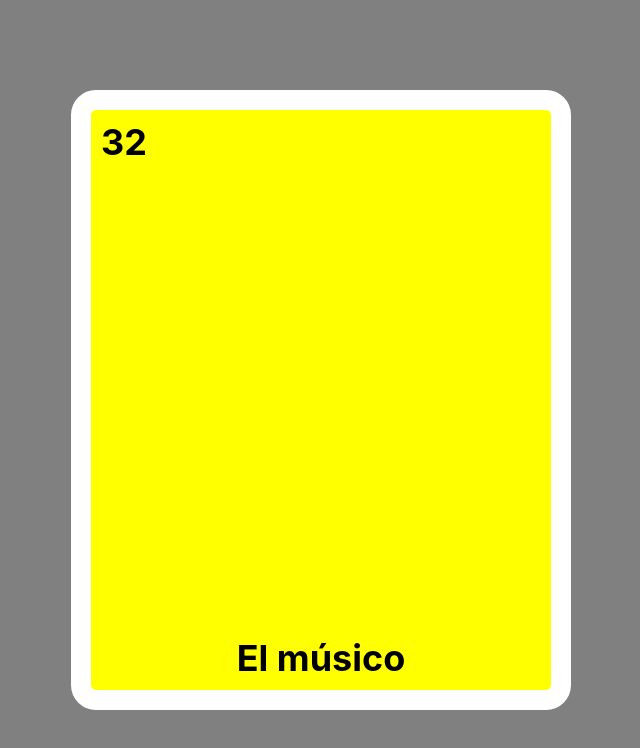
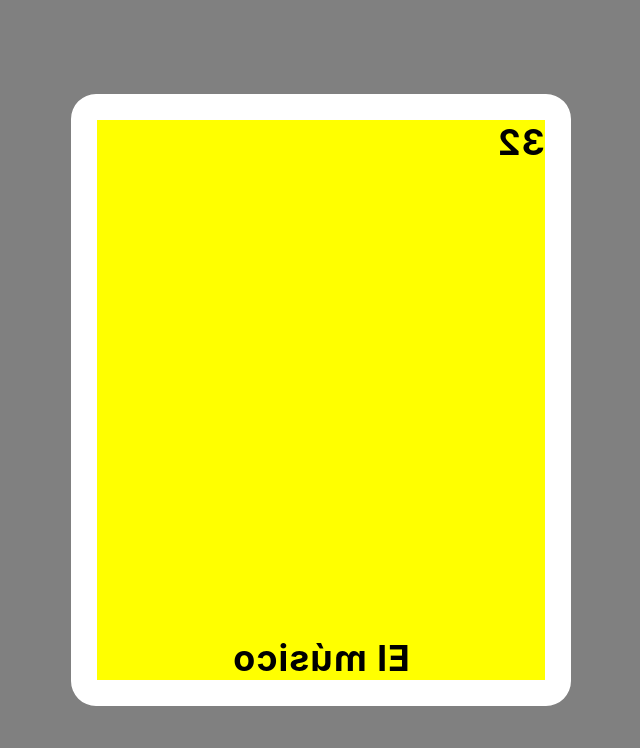
Before and after one commit to Iannacus/loteriaMexicana, a React (Create React App) app: page / in a window 1280 px wide. Shown: the top 748 px of the page, without its empty margins (319-959 px from the left). Built offline with nearby package versions, Linux system fonts and the light colour scheme.

Commit message:
se crea carta con dos caras y se anima el volteo

```diff
--- a/src/App.css
+++ b/src/App.css
@@ -1,3 +1,8 @@
 body {
   background-color: gray;
 }
+
+.App {
+  display: flex;
+  justify-content: flex-start;
+}
--- a/src/App.js
+++ b/src/App.js
@@ -8,9 +8,14 @@ function App() {
   const [arrayIndex, setArrayIndex] = useState(0);
   const [shuffleDeck, setShuffleDeck] = useState([]);
   const [showCards, setShowCards] = useState(false);
+
+
   const updateCard = () => {
-    console.log('actualizando a: ', arrayIndex + 1)
+    console.log('actualizando a: ', arrayIndex + 1);
+    if(arrayIndex <= 52)
       setArrayIndex(Number(arrayIndex) + 1);
+    else
+      setShowCards(false);
   }
 
   const getRandom = (cardsRemaining) => {
@@ -44,9 +49,7 @@ function App() {
             next={updateCard}
           />
         : null
-
       }
-
     </div>
   );
 }
--- a/src/components/Card.js
+++ b/src/components/Card.js
@@ -1,9 +1,9 @@
-import React from 'react';
+import React, { useState } from 'react';
 import styled from 'styled-components';
+import cover from '../imgs/backcard.jpg';
 
 const CardContainer =  styled.div`
   width: 90%;
-  background: gray;
   height: 100vh;
   margin: auto;
   display: flex;
@@ -12,21 +12,49 @@ const CardContainer =  styled.div`
   @media (min-width: 769px) {
     width: 500px;
   }
+  transition: 1s ease-in-out;
+  transform-style: preserve-3d;
+  perspective: 600px;
+  transform: ${(props) => props.trans || ''};
 `;
 
 const CardContent = styled.div`
-  background: yellow;
-  border: 20px solid white;
+  position: relative;
+  border: 26px solid white;
   width: 100%;
   height: 70%;
   border-radius: 25px;
-  padding: 10px;
+  display: flex;
+  flex-direction: column;
+  justify-content: space-between;
+
+`;
+
+const FrontContent = styled.div`
+  position: absolute;
+  transform: rotateY(180deg);
+  background-color: yellow;
+  width: 100%;
+  height: 100%;
+  margin: 0;
   display: flex;
   flex-direction: column;
   justify-content: space-between;
 `;
 
+const BackContent = styled.div`
+  position: absolute;
+  background-image: url(${cover});
+  background-size: cover;
+  background-position: center center;
+  width: 100%;
+  height: 100%;
+  margin: 0;
+`;
+
 const CardText = styled.p`
+transition: 1s ease-in-out;
+  letter-spacing: 1px;
   margin: 0;
   font-size: 36px;
   font-weight: 700;
@@ -36,11 +64,30 @@ const CardText = styled.p`
 
 
 const Card = ({ number, name, next }) => {
+
+  const [activate, setActivate] = useState('');
+
+  const flipCard = () => {
+    console.log('activando')
+    setActivate('rotateY(180deg)');
+  }
+
   return (
-    <CardContainer>
-      <CardContent onClick={() => next()}>
-        <CardText align="left">{number}</CardText>
-        <CardText align="center">{name}</CardText>
+    <CardContainer trans={activate}>
+      <CardContent
+        onClick={() =>
+          {
+            flipCard();
+            next();
+
+          }
+        }
+      >
+        <BackContent></BackContent>
+        <FrontContent>
+          <CardText>{number}</CardText>
+          <CardText align="center">{name}</CardText>
+        </FrontContent>
       </CardContent>
     </CardContainer>
   )
```
Also changed, not shown: src/imgs/backcard.jpg (added). Lines whose indentation alone changed are shown as unchanged.
